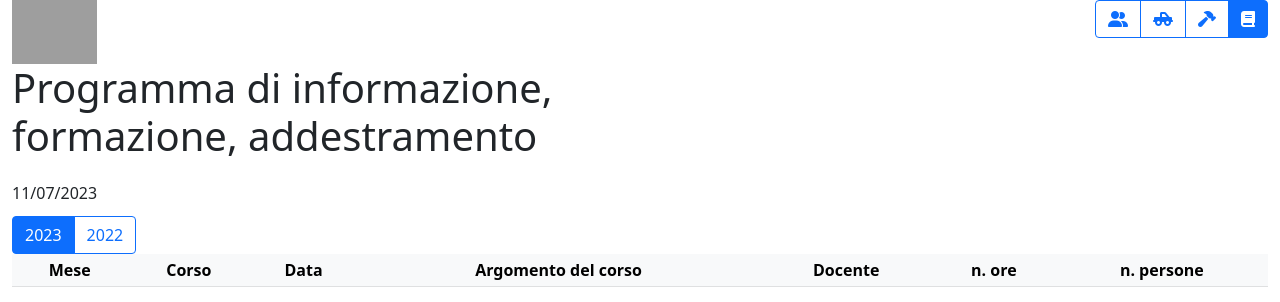
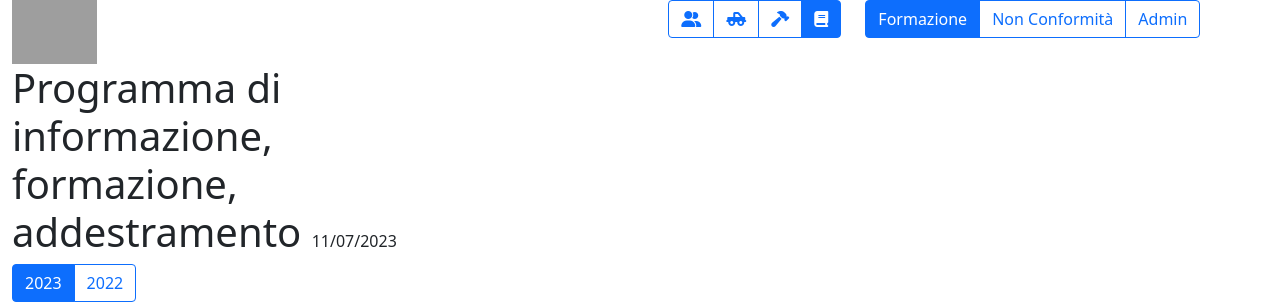
Before and after one commit to superqwe/ottomano, a Django app: page /sgi/formazione/ in a window 1280 px wide. Shown: the top 302 px of the page. Run offline with Django 4.2, Linux system fonts and the light colour scheme; data that the repository does not hold is empty; some libraries are stand-ins or nearby versions; grey boxes are pictures that could not be loaded.

Commit message:
Registro non conformità html

```diff
--- a/ottomano/sgi/templates/sgi/formazione.html
+++ b/ottomano/sgi/templates/sgi/formazione.html
@@ -4,12 +4,12 @@
 {% block titolo %}
 {% load static %}
 <img class="logo_ottomano" src="{% static 'sgi/images/Impresa_Ottomano.jpg' %}"><br>
+
 {{titolo}}
-
-
 {% endblock %}
 
 {% block menu_macro_sezione %}
+{% include "./menu_sezione_sgi.html" %}
 {% endblock %}
 
 {% block menu_sezione %}
--- /dev/null
+++ b/ottomano/sgi/templates/sgi/menu_sezione_sgi.html
@@ -0,0 +1,9 @@
+<div class="col">
+    <div class="btn-group " role="group">
+        <a href="/sgi/formazione"
+           class="btn btn-outline-primary {{pagina_attiva_formazione}}">Formazione</a>
+        <a href="/sgi/non_conformita"
+           class="btn btn-outline-primary {{pagina_attiva_nc}}">Non Conformità</a>
+        <a href="/admin" class="btn btn-outline-primary">Admin</a>
+    </div>
+</div>
--- a/ottomano/sgi/templates/sgi/non_conformita.html
+++ b/ottomano/sgi/templates/sgi/non_conformita.html
@@ -9,6 +9,7 @@
 {% endblock %}
 
 {% block menu_macro_sezione %}
+{% include "./menu_sezione_sgi.html" %}
 {% endblock %}
 
 
@@ -32,6 +33,7 @@
 
         <thead class="table-light sticky-top">
         <tr class="text-center">
+            <th scope="col">n</th>
             <th scope="col">Data</th>
             <th scope="col">Emittente</th>
             <th scope="col">Area</th>
@@ -49,6 +51,7 @@
         <tbody>
         {% for nc in elenco_non_conformita %}
         <tr>
+            <td class="text-center">{{ forloop.counter }}</td>
             <td>{{nc.data|date:"d/m/y"}}</td>
             <td class="text-center">{{nc.get_emittente_display}}</td>
             <td class="text-center">{{nc.get_area_display}}</td>
--- a/ottomano/sgi/views.py
+++ b/ottomano/sgi/views.py
@@ -72,7 +72,8 @@ def non_conformita(request, anno=FORMAZIONE_ANNO):
     non_conformita_ = Non_Conformita.objects.filter(data__year=anno)
 
     context = {'titolo': 'Registro Non Conformità',
-               'pagina_attiva_formazione': 'active',
+               'sezione_sgi_attiva': 'active',
+               'pagina_attiva_nc': 'active',
                'elenco_non_conformita': non_conformita_,
                }
 
```
